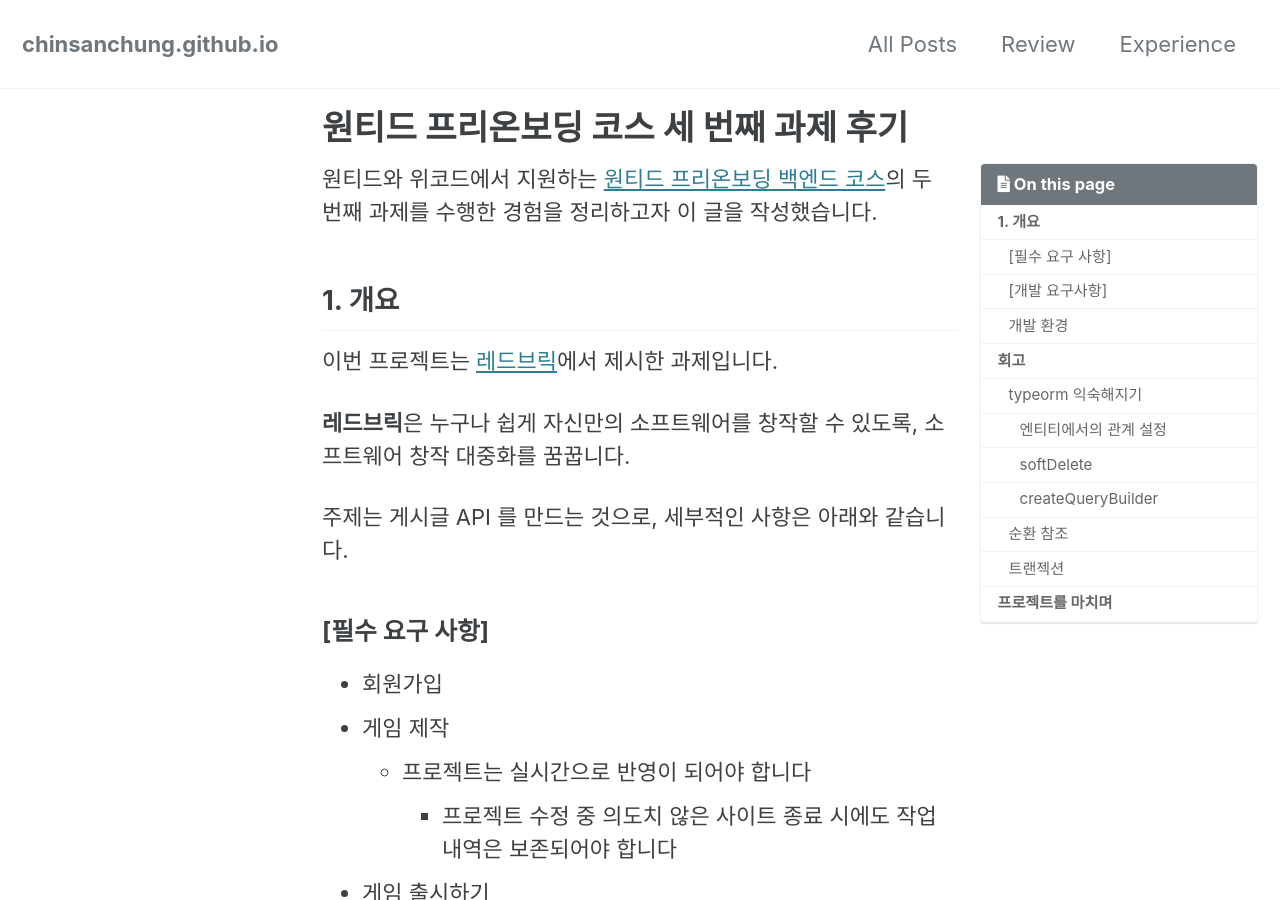
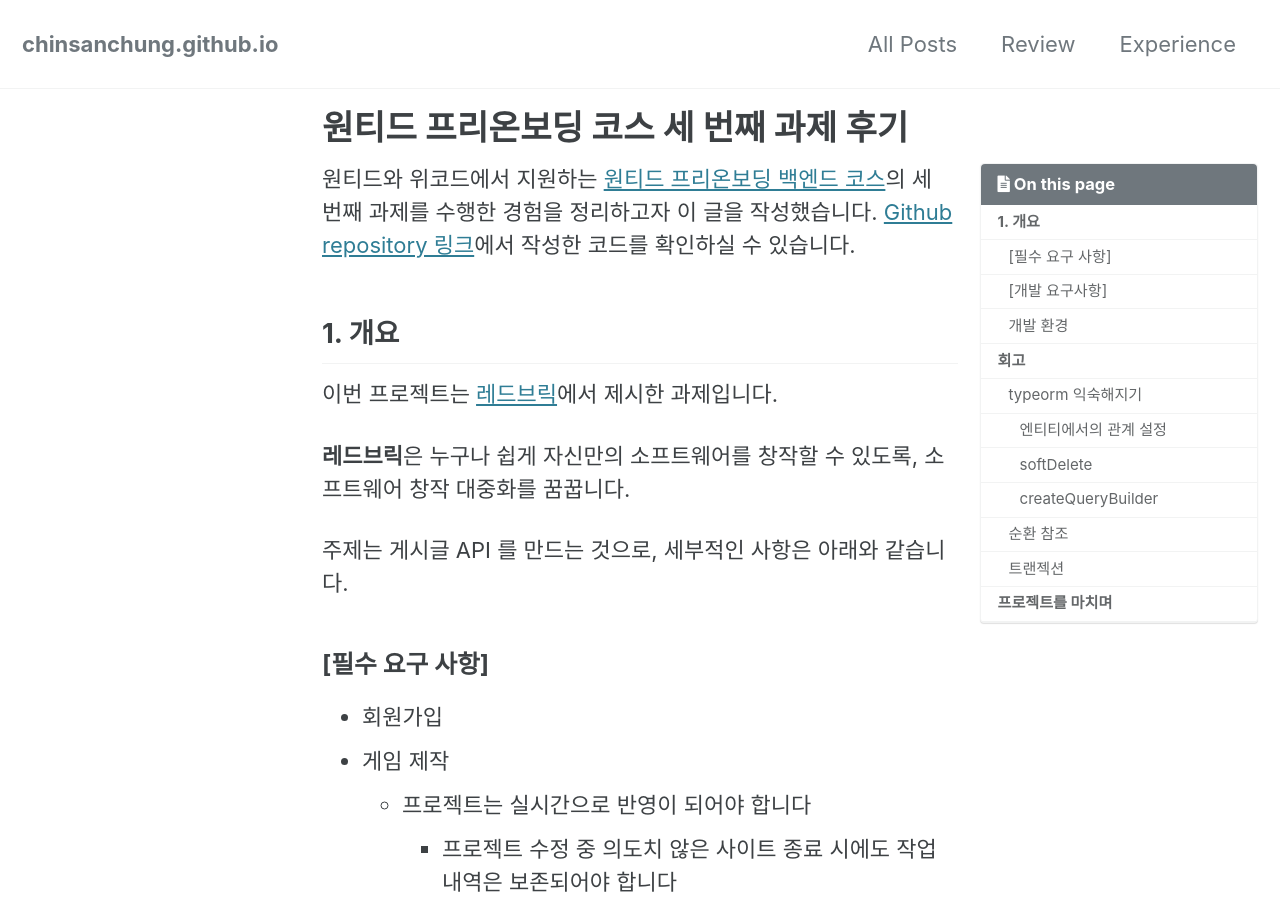
Before and after one commit to chinsanchung/chinsanchung.github.com, a Jekyll site: the page built from _posts/2021-11-08-preonboarding-third.md, in a window 1280 px wide and 900 px high. Built offline with Jekyll 4.4.1, drawn with Linux system fonts in a browser that asks for light colours; cached includes are drawn as plain includes.

Commit message:
도입부에 레포지토리 링크 추가

```diff
--- a/_posts/2021-11-08-preonboarding-third.md
+++ b/_posts/2021-11-08-preonboarding-third.md
@@ -18,7 +18,7 @@ tags:
   - freshcode
 ---
 
-원티드와 위코드에서 지원하는 [원티드 프리온보딩 백엔드 코스](https://www.wanted.co.kr/events/pre_onboarding_course_4)의 두 번째 과제를 수행한 경험을 정리하고자 이 글을 작성했습니다.
+원티드와 위코드에서 지원하는 [원티드 프리온보딩 백엔드 코스](https://www.wanted.co.kr/events/pre_onboarding_course_4)의 세 번째 과제를 수행한 경험을 정리하고자 이 글을 작성했습니다. [Github repository 링크](https://github.com/wanted-wecode-subjects/redbrick-subject)에서 작성한 코드를 확인하실 수 있습니다.
 
 ## 1. 개요
 
```
